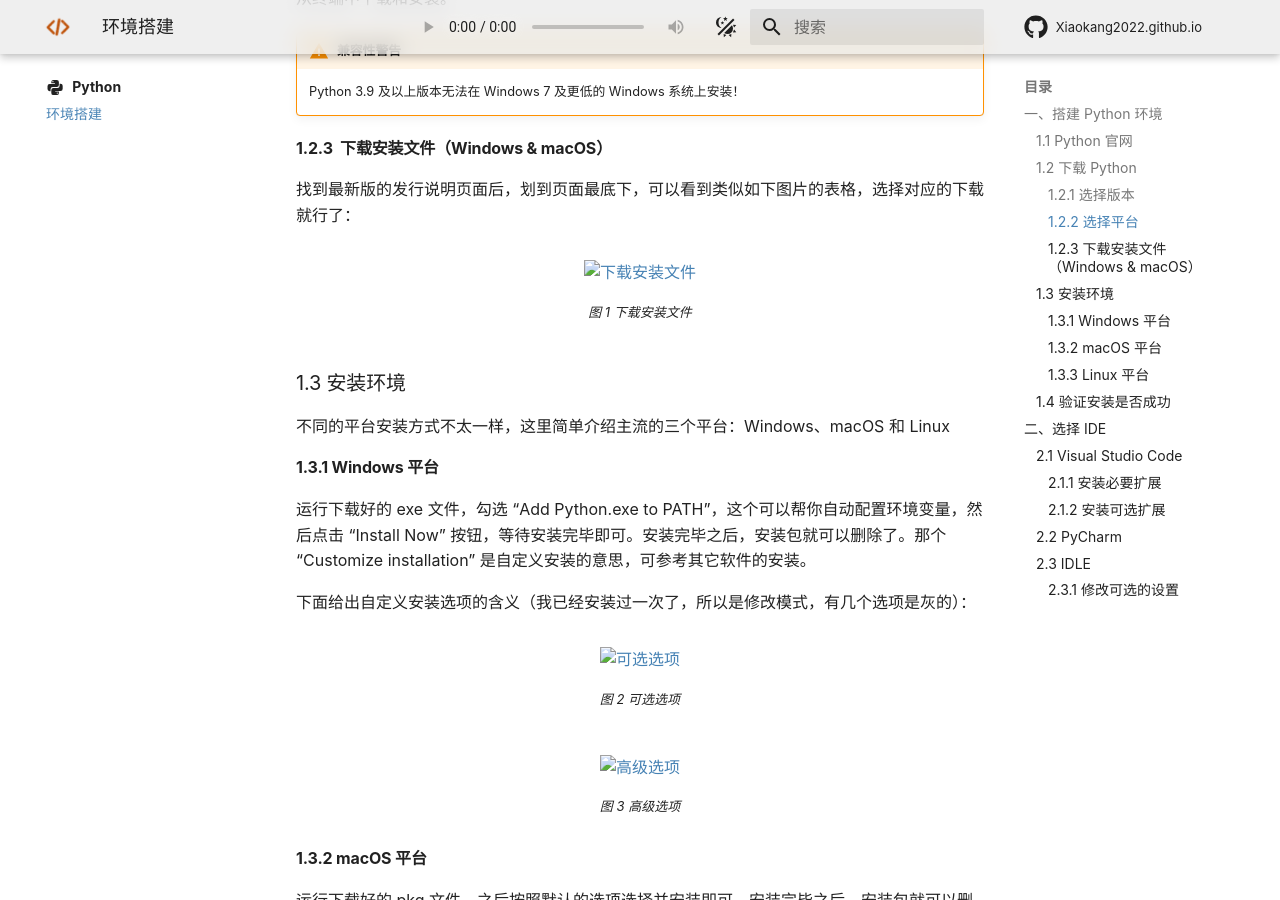
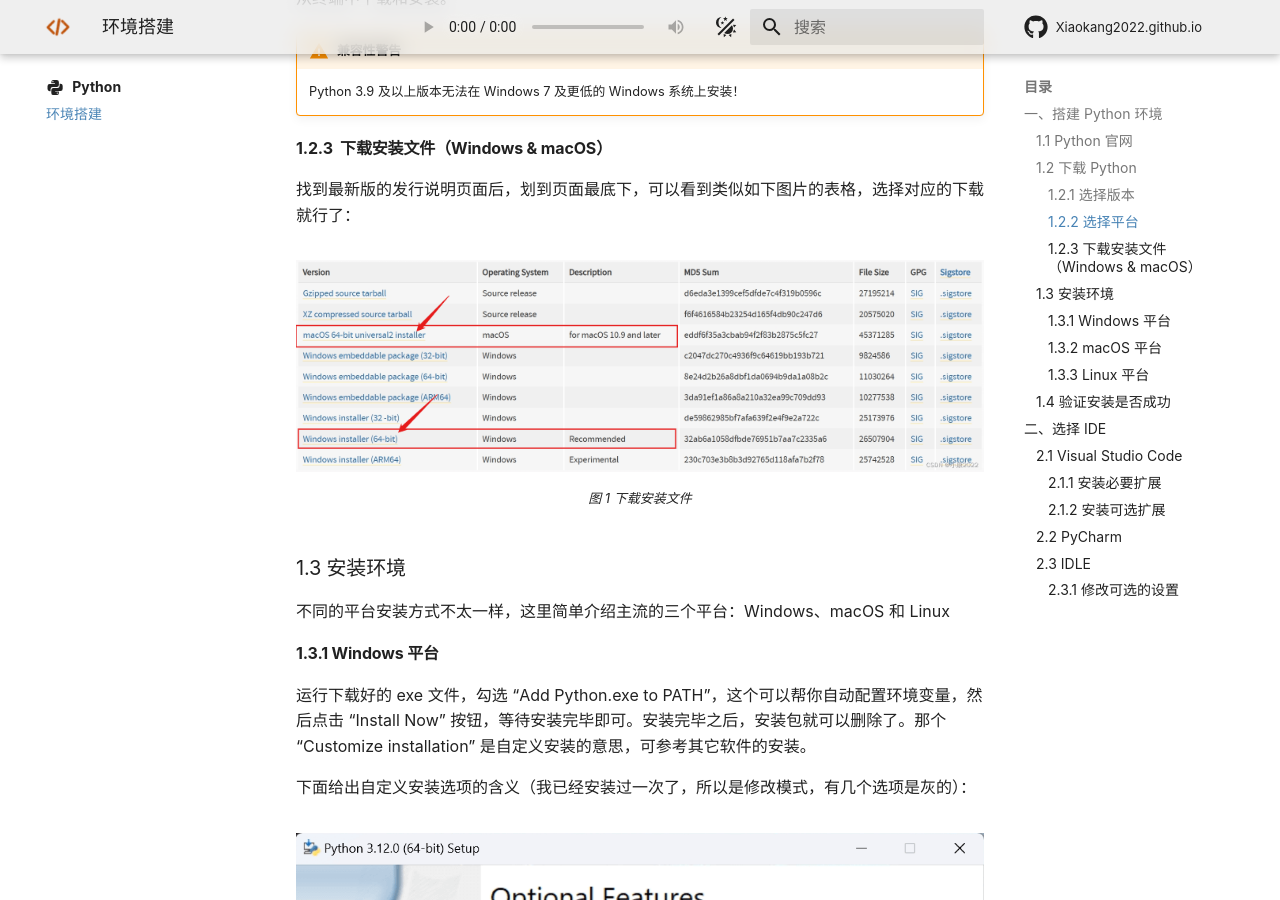
Before and after one commit to Xiaokang2022/Xiaokang2022.github.io, an MkDocs documentation site: the page built from docs/Python/01.md, in a window 1280 px wide and 900 px high, scrolled down 1100 px. Built offline with MkDocs 1.6.1 and Material for MkDocs 9.7.7, drawn with Linux system fonts in a browser that asks for light colours; emoji names are drawn with the system emoji font; comment, search, counter and statistics services are not loaded; a style sheet for code colours, icons or effects is not loaded.

Commit message:
修正部分链接

```diff
--- a/docs/Python/01.md
+++ b/docs/Python/01.md
@@ -32,15 +32,17 @@
 
 不过 Linux 的一般不从这里下载安装，毕竟不是所有的 Linux 系统都带有桌面环境。Linux 一般从终端中下载和安装。
 
-!!! warning "兼容性警告"
+/// warning | 兼容性警告
 
-    Python 3.9 及以上版本无法在 Windows 7 及更低的 Windows 系统上安装！
+Python 3.9 及以上版本无法在 Windows 7 及更低的 Windows 系统上安装！
+
+///
 
 #### 1.2.3  下载安装文件（Windows & macOS）
 
 找到最新版的发行说明页面后，划到页面最底下，可以看到类似如下图片的表格，选择对应的下载就行了：
 
-![下载安装文件](../images/install.png)
+![下载安装文件](images/install.png)
 
 /// figure-caption
 下载安装文件
@@ -56,13 +58,13 @@
 
 下面给出自定义安装选项的含义（我已经安装过一次了，所以是修改模式，有几个选项是灰的）：
 
-![可选选项](../images/optional.png)
+![可选选项](images/optional.png)
 
 /// figure-caption
 可选选项
 ///
 
-![高级选项](../images/advanced.png)
+![高级选项](images/advanced.png)
 
 /// figure-caption
 高级选项
@@ -111,17 +113,19 @@
 
 1. :warning: 注意：不是出现版本信息就证明安装成功了，必须是 3.12 版本！
 
-![成功安装 Python](../images/ok.png)
+![成功安装 Python](images/ok.png)
 
 /// figure-caption
 成功安装 Python
 ///
 
-!!! tip "安装提示：可通过 conda 安装 Python"
+/// tip | 安装提示：可通过 conda 安装 Python
 
-    若是卡在安装 Python 这一步骤上，可以尝试安装 miniconda，然后通过 conda 环境安装 Python 的虚拟环境，这也不失为一种解决办法。 只要 conda 环境被正确地安装，那安装 Python 就是非常非常简单的事情了。
+若是卡在安装 Python 这一步骤上，可以尝试安装 miniconda，然后通过 conda 环境安装 Python 的虚拟环境，这也不失为一种解决办法。 只要 conda 环境被正确地安装，那安装 Python 就是非常非常简单的事情了。
 
-    此解决方法对 conda 支持的平台都有效。
+此解决方法对 conda 支持的平台都有效。
+
+///
 
 ## 二、选择 IDE
 
@@ -136,7 +140,7 @@
 
 ### 2.1 Visual Studio Code
 
-![Visual Studio Code](../images/VSCode.png)
+![Visual Studio Code](images/VSCode.png)
 
 /// figure-caption
 Visual Studio Code
@@ -152,7 +156,7 @@
 
 下面是在 Visual Studio Code 中编写  Python 必要的扩展（搜索 Python 的第一个扩展）：
 
-![VSCode 官方 Python 扩展](../images/Python ex.png)
+![VSCode 官方 Python 扩展](images/Python ex.png)
 
 /// figure-caption
 VSCode 官方 Python 扩展
@@ -170,7 +174,7 @@
 
 ### 2.2 PyCharm
 
-![PyCharm Community Edition](../images/PyCharm.png)
+![PyCharm Community Edition](images/PyCharm.png)
 
 /// figure-caption
 PyCharm Community Edition
@@ -184,7 +188,7 @@
 
 ### 2.3 IDLE
 
-![Python IDLE](../images/IDLE.png)
+![Python IDLE](images/IDLE.png)
 
 /// figure-caption
 Python IDLE
@@ -206,19 +210,19 @@
 * **运行前保存提示**：否（每次都提示过于麻烦）
 * **启动模式（默认为命令模式）**：编辑模式（编辑模式更常用）
 
-![修改字体及字体大小](../images/idle set1.png)
+![修改字体及字体大小](images/idle set1.png)
 
 /// figure-caption
 修改字体及字体大小
 ///
 
-![显示代码行数及运行前无保存提示](../images/idle set2.png)
+![显示代码行数及运行前无保存提示](images/idle set2.png)
 
 /// figure-caption
 显示代码行数及运行前无保存提示
 ///
 
-![启动时为编辑模式](../images/idle set3.png)
+![启动时为编辑模式](images/idle set3.png)
 
 /// figure-caption
 启动时为编辑模式
```
Also changed, not shown: docs/Algorithm/Sort/Selection-Sort.md (+3 -3 lines), docs/Python/index.md (+2 -6 lines).
